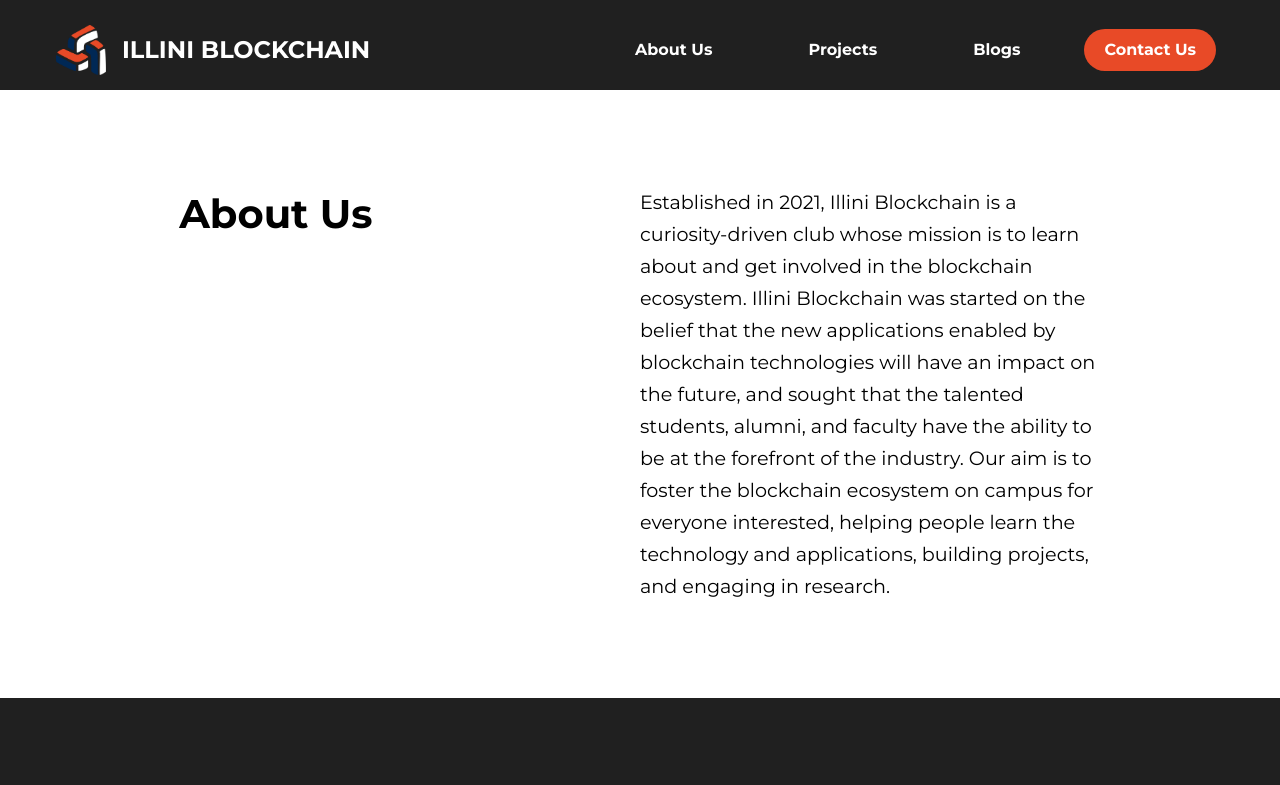
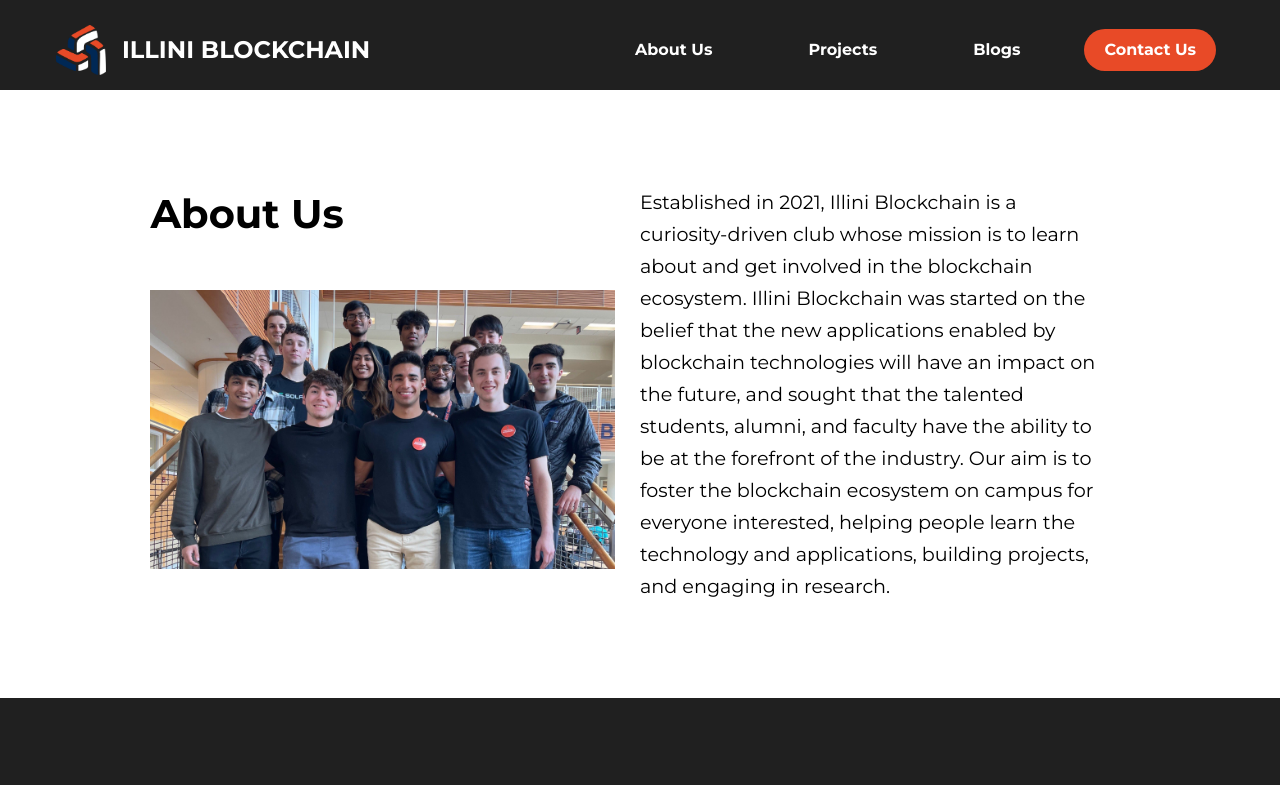
Before and after one commit to IlliniBlockchain/website, a Next.js app: page /about in a window 1280 px wide. Shown: the top 785 px of the page. Built offline with nearby package versions, Linux system fonts and the light colour scheme.

Commit message:
Add team picture

```diff
--- a/components/about-us/InfoBanner/InfoStyles.js
+++ b/components/about-us/InfoBanner/InfoStyles.js
@@ -1,20 +1,40 @@
-import styled from 'styled-components'
+import styled from "styled-components";
 
 const InfoBackground = styled.div`
-height:fit-content;
-width:100vw;
+  height: fit-content;
+  width: 100vw;
   background: white;
-display:table;
-table-layout:fixed;
-padding:4rem;
+  display: table;
+  table-layout: fixed;
+  padding: 4rem;
   margin-bottom: 75px;
 
-@media only screen and (max-width: 650px) {
+  @media only screen and (max-width: 750px) {
     display: flex;
-    flex-direction:column;
-    padding:0;
+    flex-direction: column;
+    padding: 0;
   }
-`
+`;
+
+const InfoLeftContainer = styled.div`
+  display: flex;
+  flex-direction: column;
+  margin-left: 15%;
+  margin-right: 25px;
+
+  @media only screen and (max-width: 750px) {
+    margin: auto;
+  }
+`;
+
+const InfoTeamImageContainer = styled.div`
+  width: 100%;
+  height: auto;
+  @media only screen and (max-width: 750px) {
+    width: 90%;
+    margin: auto;
+  }
+`;
 
 const InfoTitle = styled.div`
   font-size: 2.5rem;
@@ -22,38 +42,38 @@ margin-bottom: 3rem;
   color: black;
   font-weight: bold;
   text-align: left;
-padding: 2rem 0 0 10%;
-margin-left:15%;
-display:table-cell;
+  padding: 2rem 0 0 0;
+  display: table-cell;
 
-@media only screen and (max-width: 650px) {
+  @media only screen and (max-width: 750px) {
     display: flex;
-    padding:1rem;
-    justify-content:center;
-    margin:0;
+    padding: 1rem;
+    justify-content: center;
+    margin: 0;
   }
-`
+`;
 const InfoDescription = styled.div`
-color:black;
-padding:2rem 10% 2rem 0;
-font-size:1.2rem;
-line-height:2rem;
-margin-right:15%;
-display:table-cell;
-vertical-align:middle;
+  color: black;
+  padding: 2rem 10% 2rem 0;
+  font-size: 1.2rem;
+  line-height: 2rem;
+  margin-right: 15%;
+  display: table-cell;
+  vertical-align: middle;
 
-@media only screen and (max-width: 650px) {
+  @media only screen and (max-width: 750px) {
     display: flex;
-    padding:1rem;
-    text-align: center;
-    margin:0 0 1rem 0;
-    width:80%;
-    align-self:center;
+    padding: 1rem;
+    margin: 0 0 1rem 0;
+    width: 90%;
+    align-self: center;
   }
-`
+`;
 
 export {
   InfoBackground,
   InfoTitle,
-    InfoDescription
-}
+  InfoDescription,
+  InfoLeftContainer,
+  InfoTeamImageContainer,
+};
--- a/components/about-us/InfoBanner/index.js
+++ b/components/about-us/InfoBanner/index.js
@@ -1,21 +1,38 @@
-import { InfoBackground, InfoTitle, InfoDescription } from "./InfoStyles"
+import {
+  InfoBackground,
+  InfoTitle,
+  InfoDescription,
+  InfoLeftContainer,
+  InfoTeamImageContainer,
+} from "./InfoStyles";
+import Image from "next/image";
 export default function InfoBanner(props) {
   return (
     <>
       <InfoBackground>
-                <InfoTitle>
-                    About Us
-                </InfoTitle>
+        <InfoLeftContainer>
+          <InfoTitle>About Us</InfoTitle>
+          <InfoTeamImageContainer>
+            <Image
+              src="/IlliniBlockchainTeam.jpeg"
+              width={500}
+              height={300}
+              objectFit="cover"
+            />
+          </InfoTeamImageContainer>
+        </InfoLeftContainer>
         <InfoDescription>
           Established in 2021, Illini Blockchain is a curiosity-driven club
-                   whose mission is to learn about and get involved in the blockchain ecosystem.
-                   Illini Blockchain was started on the belief that the new applications enabled by blockchain
-                   technologies will have an impact on the future, and sought that the talented students,
-                   alumni, and faculty have the ability to be at the forefront of the industry. Our aim is
-                   to foster the blockchain ecosystem on campus for everyone interested, helping people learn the
-                   technology and applications, building projects, and engaging in research.
+          whose mission is to learn about and get involved in the blockchain
+          ecosystem. Illini Blockchain was started on the belief that the new
+          applications enabled by blockchain technologies will have an impact on
+          the future, and sought that the talented students, alumni, and faculty
+          have the ability to be at the forefront of the industry. Our aim is to
+          foster the blockchain ecosystem on campus for everyone interested,
+          helping people learn the technology and applications, building
+          projects, and engaging in research.
         </InfoDescription>
       </InfoBackground>
     </>
-    )
+  );
 }
```
Also changed, not shown: public/IlliniBlockchainTeam.jpeg (added). Lines whose indentation alone changed are shown as unchanged.
